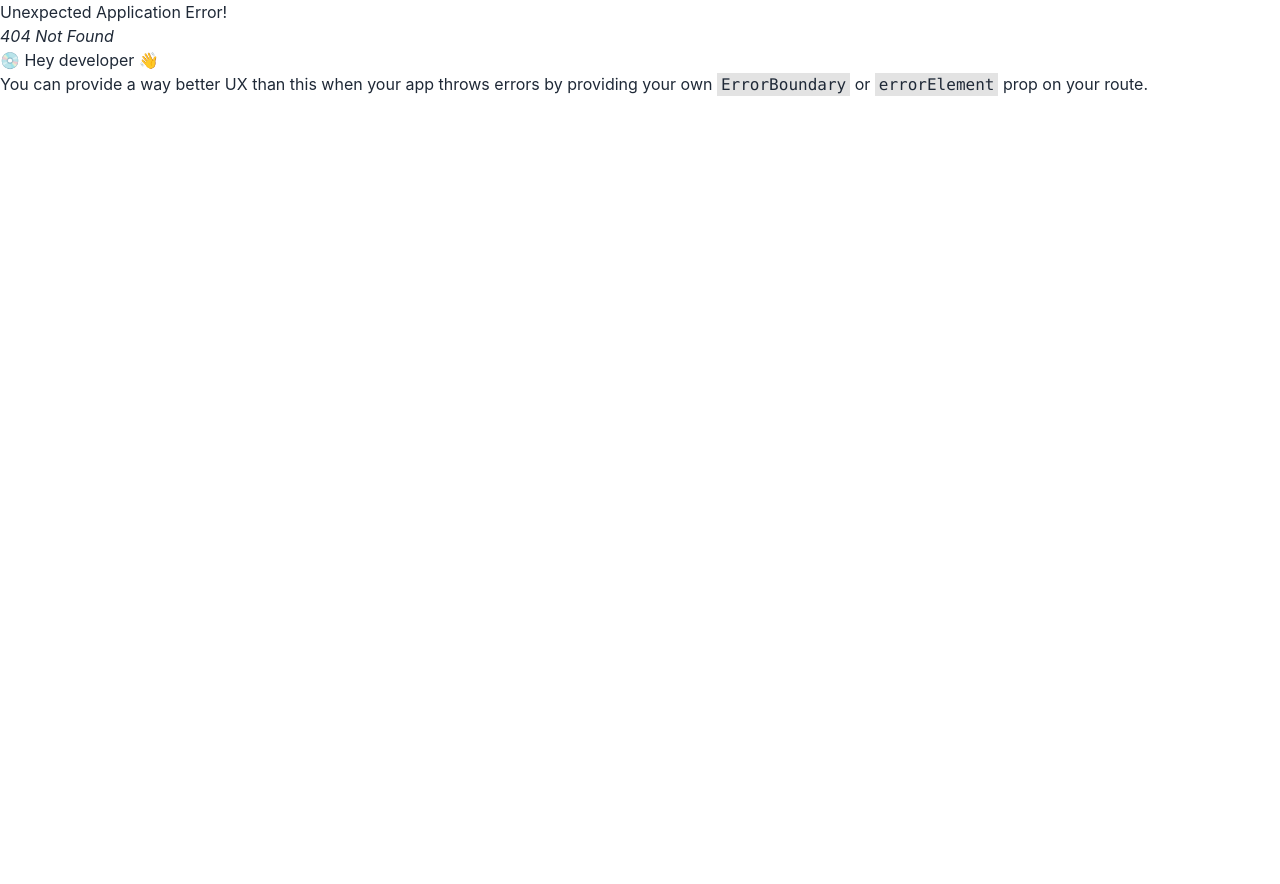
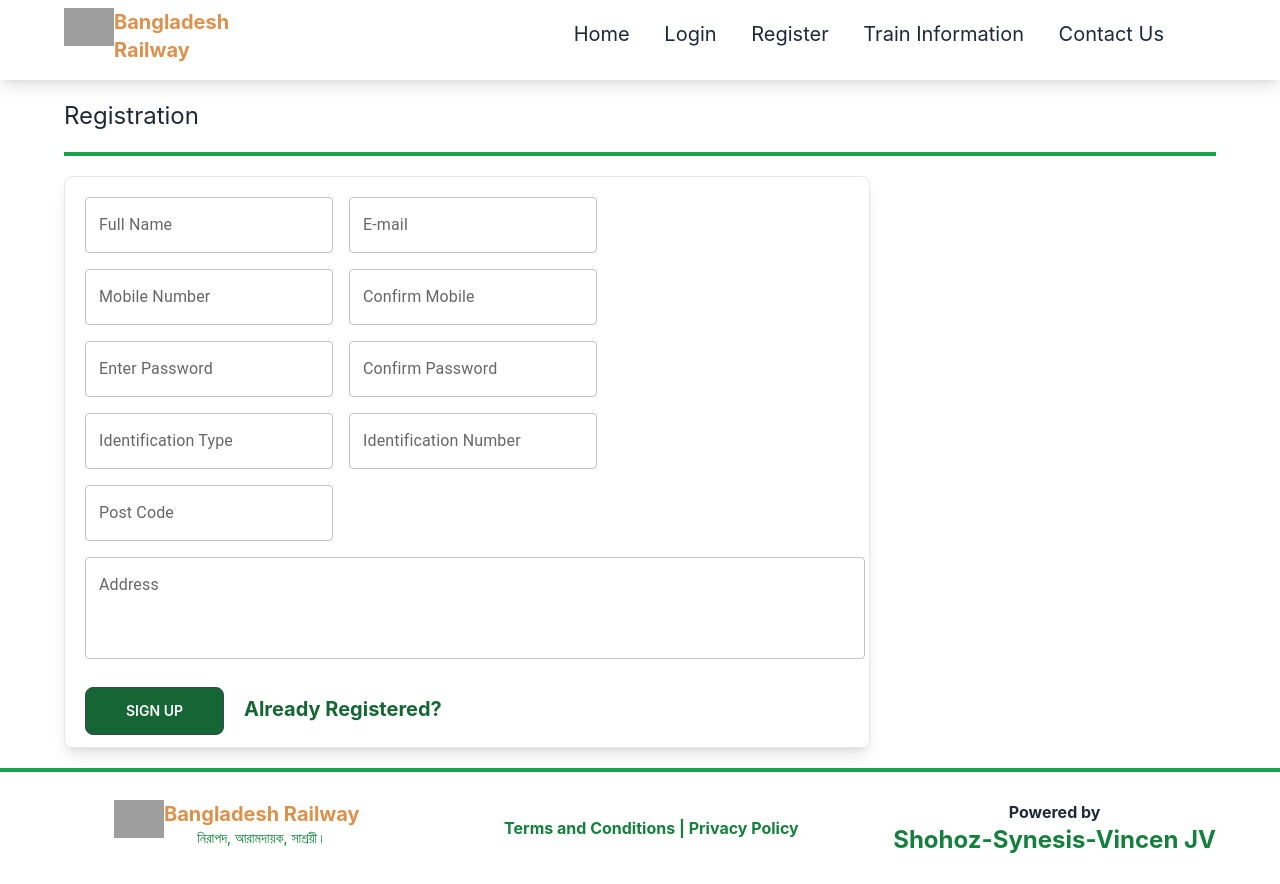
Before and after one commit to merazul-amin/bangladesh-railway-client-side, a React (Create React App) app: page /register in a window 1280 px wide. Before the commit this address had no page. Before the commit the page ends 800 px from the top, so only its background shows below. Built offline with nearby package versions, Linux system fonts and the light colour scheme; grey boxes are pictures that could not be loaded.

Commit message:
register page initialized

```diff
--- /dev/null
+++ b/src/Pages/Register/Register.js
@@ -0,0 +1,51 @@
+import React from 'react';
+import Box from '@mui/material/Box';
+import TextField from '@mui/material/TextField';
+import Stack from '@mui/material/Stack';
+import Button from '@mui/material/Button';
+import { Link } from 'react-router-dom';
+const Register = () => {
+    return (
+        <div className='w-[90%] mx-auto'>
+            <h1 className='text-2xl my-5'>Registration</h1>
+            <hr className='border-green-600 border-2' />
+            {/* Register form */}
+            <form className='w-[70%] border my-5 shadow-lg rounded-lg p-3'>
+                <Box
+                    component="form"
+                    sx={{
+                        '& > :not(style)': { m: 1, width: '500', maxWidth: '100%' },
+                    }}
+                    noValidate
+                    autoComplete="off"
+                >
+
+                    <TextField id="outlined-basic" full label="Full Name" variant="outlined" />
+                    <TextField id="outlined-basic" label="E-mail" variant="outlined" />
+
+                    <br />
+                    <TextField id="outlined-basic" label="Mobile Number" variant="outlined" />
+                    <TextField id="outlined-basic" label="Confirm Mobile" variant="outlined" />
+                    <br />
+                    <TextField id="outlined-basic" label="Enter Password" variant="outlined" />
+                    <TextField id="outlined-basic" label="Confirm Password" variant="outlined" /><br />
+                    <TextField id="outlined-basic" label="Identification Type" variant="outlined" />
+                    <TextField id="outlined-basic" label="Identification Number" variant="outlined" /><br />
+                    <TextField id="outlined-basic" label="Post Code" variant="outlined" /> <br />
+                    <TextField
+                        id="outlined-multiline-static"
+                        label="Address"
+                        multiline
+                        rows={3}
+                        fullWidth
+                    />
+
+                </Box>
+                <button className='btn ml-2 mt-5 px-10 bg-green-800'>Sign Up</button>
+                <p className='inline-block text-green-800 font-bold ml-5 text-xl'><Link to={`/login`}>Already Registered?</Link></p>
+            </form>
+        </div>
+    );
+};
+
+export default Register;
--- a/src/Pages/SearchTrainResults/TrainDetails/TrainDetailsAccrodian/TrainDetailsAccordian.js
+++ b/src/Pages/SearchTrainResults/TrainDetails/TrainDetailsAccrodian/TrainDetailsAccordian.js
@@ -21,23 +21,40 @@ const TrainDetailsAccordian = () => {
                         expandIcon={<ExpandMoreIcon />}
                         aria-controls="panel1bh-content"
                         id="panel1bh-header"
+                        sx={{ border: '' }}
                     >
                         <Typography sx={{ width: '33%', flexShrink: 0 }}>
-                            Train Name and code
+                            <h1 className='text-orange-400 uppercase text-xl font-bold'>
+                                Train Name and code
+
+                            </h1>
                         </Typography>
                         {/* <Typography sx={{ color: 'text.secondary' }}>I am an accordion</Typography> */}
                     </AccordionSummary>
+                    <AccordionDetails
+                        sx={{ marginTop: '2px', borderTop: '1px solid gray' }}
+                    >
+                        <h1 >Details of Train</h1>
+                        {/* Top Time estimate */}
+                        <div>
+                            {/* Journey Start */}
+                            <div>
 
-                    <AccordionDetails>
-                        <h1>Details of Train</h1>
-                        {/* Top Time estimate */}
+                            </div>
+                            {/* Journey Route */}
+                            <div>
+
+                            </div>
+                            {/* Journey End */}
+                        </div>
+                        {/* Bottom tickets name */}
                         <div>
 
                         </div>
                     </AccordionDetails>
                 </Accordion>
             </div>
-        </div>
+        </div >
     );
 };
 
--- a/src/Pages/SharedPages/Navbar/Navbar.js
+++ b/src/Pages/SharedPages/Navbar/Navbar.js
@@ -26,7 +26,7 @@ const Navbar = () => {
                         <ul className='lg:flex justify-around w-[90%] align-middle mx-auto text-xl'>
                             <li><NavLink to='/'>Home</NavLink></li>
                             <li><NavLink to='/'>Login</NavLink></li>
-                            <li><NavLink to='/'>Register</NavLink></li>
+                            <li><NavLink to='/register'>Register</NavLink></li>
                             <li><NavLink to='/'>Train Information</NavLink></li>
                             <li><NavLink to='/'>Contact Us</NavLink></li>
                         </ul>
@@ -51,7 +51,7 @@ const Navbar = () => {
                 <ul className='text-white font-bold '>
                     <li className='bg-green-600 block mb-[1px] p-5'><NavLink to='/'>Home</NavLink></li>
                     <li className='bg-green-600 w-full mb-[1px] p-5'><NavLink to='/'>Login</NavLink></li>
-                    <li className='bg-green-600 w-full mb-[1px] p-5'><NavLink to='/'>Register</NavLink></li>
+                    <li className='bg-green-600 w-full mb-[1px] p-5'><NavLink to='/register'>Register</NavLink></li>
                     <li className='bg-green-600 w-full mb-[1px] p-5'><NavLink to='/'>Train Information</NavLink></li>
                     <li className='bg-green-600 w-full mb-[1px] p-5'><NavLink to='/'>Contact Us</NavLink></li>
                 </ul>
--- a/src/Routes/routes.js
+++ b/src/Routes/routes.js
@@ -4,6 +4,7 @@ import {
 } from "react-router-dom";
 import Main from "../Layout/Main";
 import Home from "../Pages/Home/Home/Home";
+import Register from "../Pages/Register/Register";
 import SearchTrainResults from "../Pages/SearchTrainResults/SearchTrainResults";
 
 
@@ -27,7 +28,8 @@ const routes = createBrowserRouter([
                     }
                     return fetch(`http://localhost:5000/searchTrainsResults/search?from=${paramsArray[0]}&to=${paramsArray[1]}&doj=${paramsArray[2]}&class=${paramsArray[3]}`)
                 }
-            }
+            },
+            { path: '/register', element: <Register></Register> }
 
         ]
     },
```
